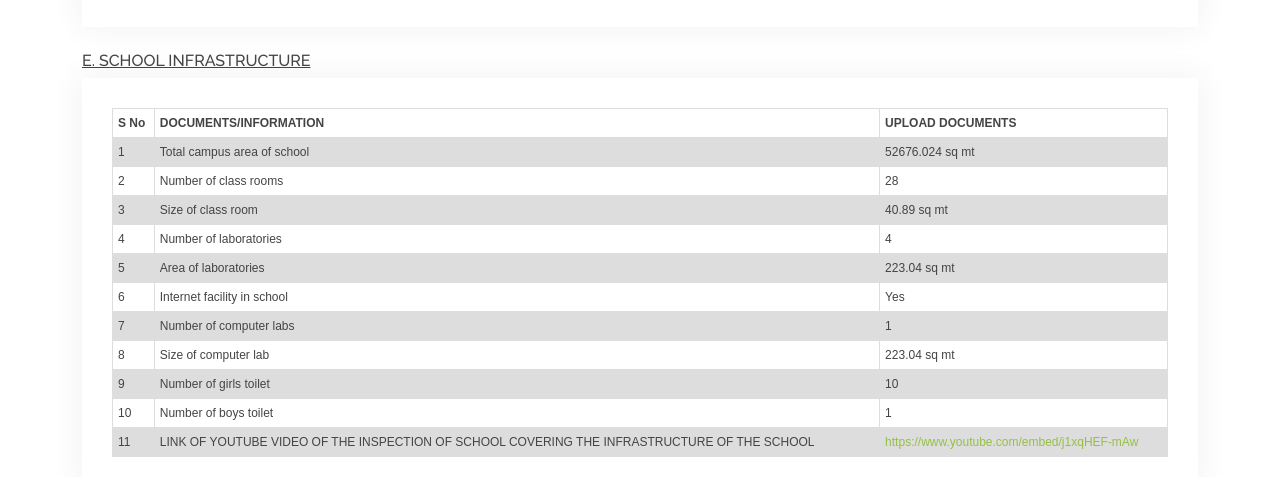
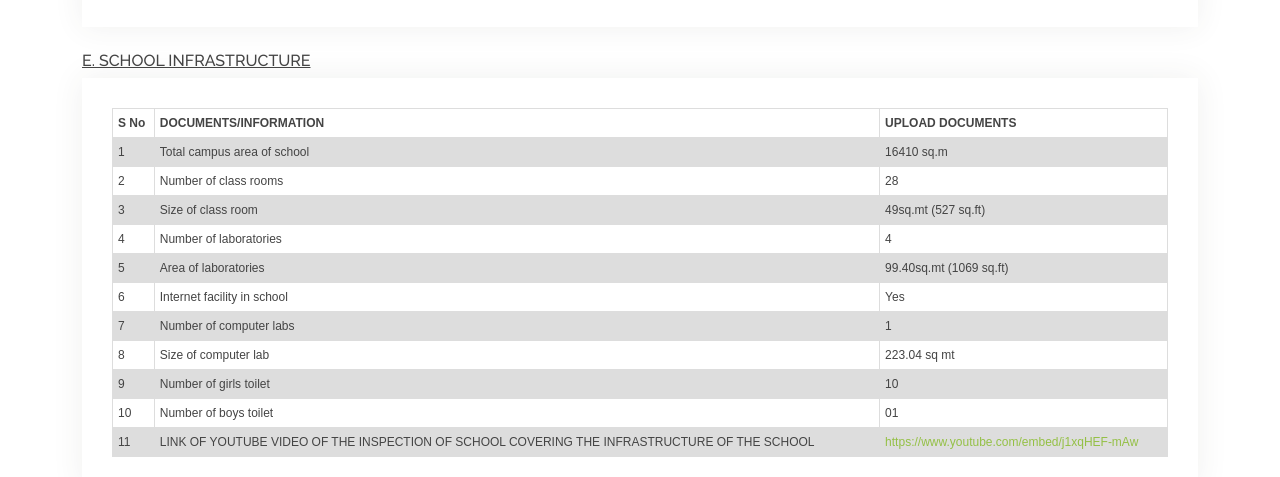
Before and after one commit to mdbv-edu/mdbv-edu.github.io, a plain HTML site: page mandatory_disclosure.html in a window 1280 px wide. Shown: the part 1440-1917 px from the top of the page. Drawn offline with nearby package versions, Linux system fonts and the light colour scheme.

Commit message:
Updating school infra

```diff
--- a/mandatory_disclosure.html
+++ b/mandatory_disclosure.html
@@ -234,7 +234,7 @@
                 <tr>
                   <td>1</td>
                   <td>Total campus area of school</td>
-                  <td>52676.024 sq mt</td>
+                  <td>16410 sq.m</td>
                 </tr>
                 <tr>
                   <td>2</td>
@@ -245,7 +245,7 @@
                 <tr>
                   <td>3</td>
                   <td>Size of class room</td>
-                  <td>40.89 sq mt</td>
+                  <td>49sq.mt (527 sq.ft)</td>
                 </tr>
                 <tr>
                   <td>4</td>
@@ -255,7 +255,7 @@
                 <tr>
                   <td>5</td>
                   <td>Area of laboratories </td>
-                  <td>223.04 sq mt</td>
+                  <td>99.40sq.mt (1069 sq.ft)</td>
                 </tr>
                 <tr>
                   <td>6</td>
@@ -280,7 +280,7 @@
                 <tr>
                   <td>10</td>
                   <td>Number of boys toilet</td>
-                  <td>1</td>
+                  <td>01</td>
                 </tr>
 
                 <tr>
```
